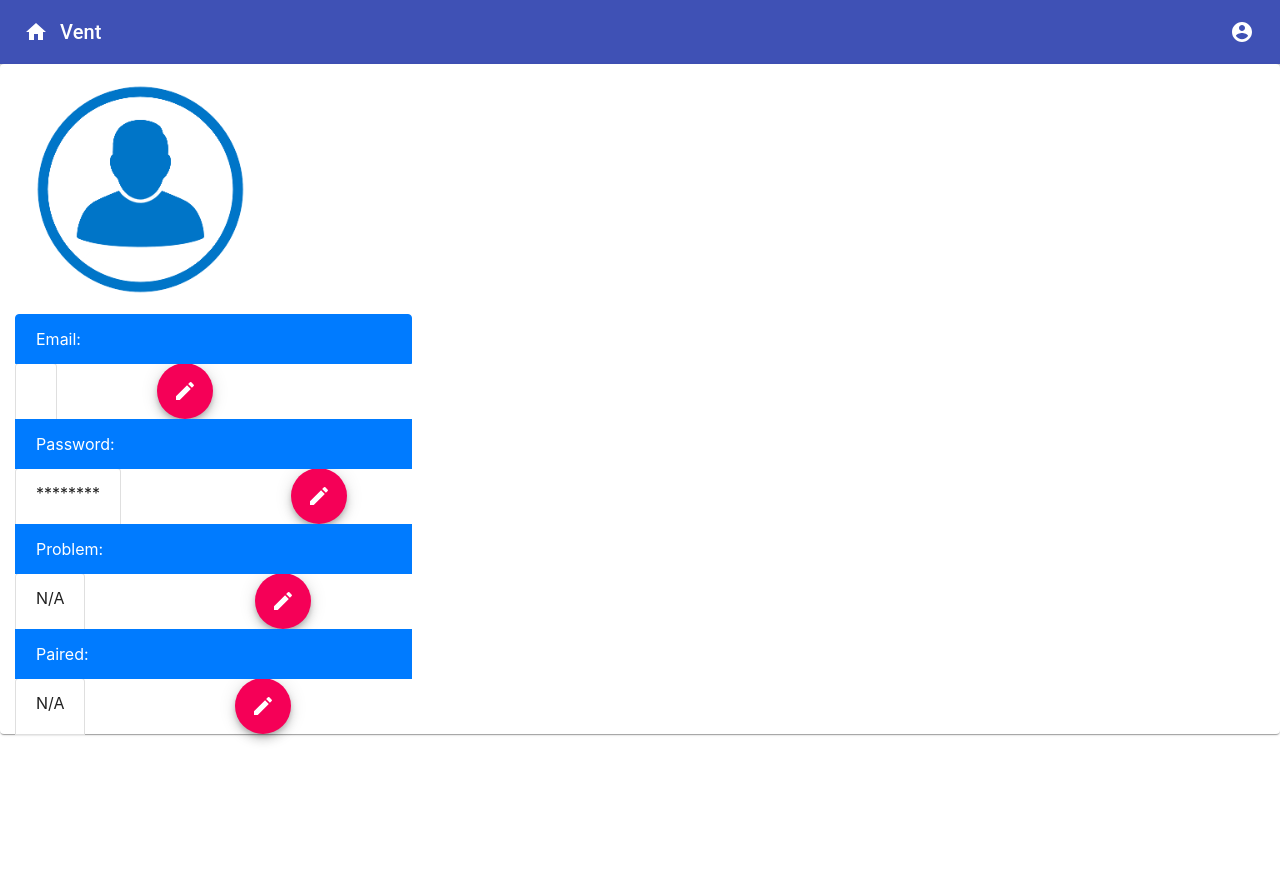
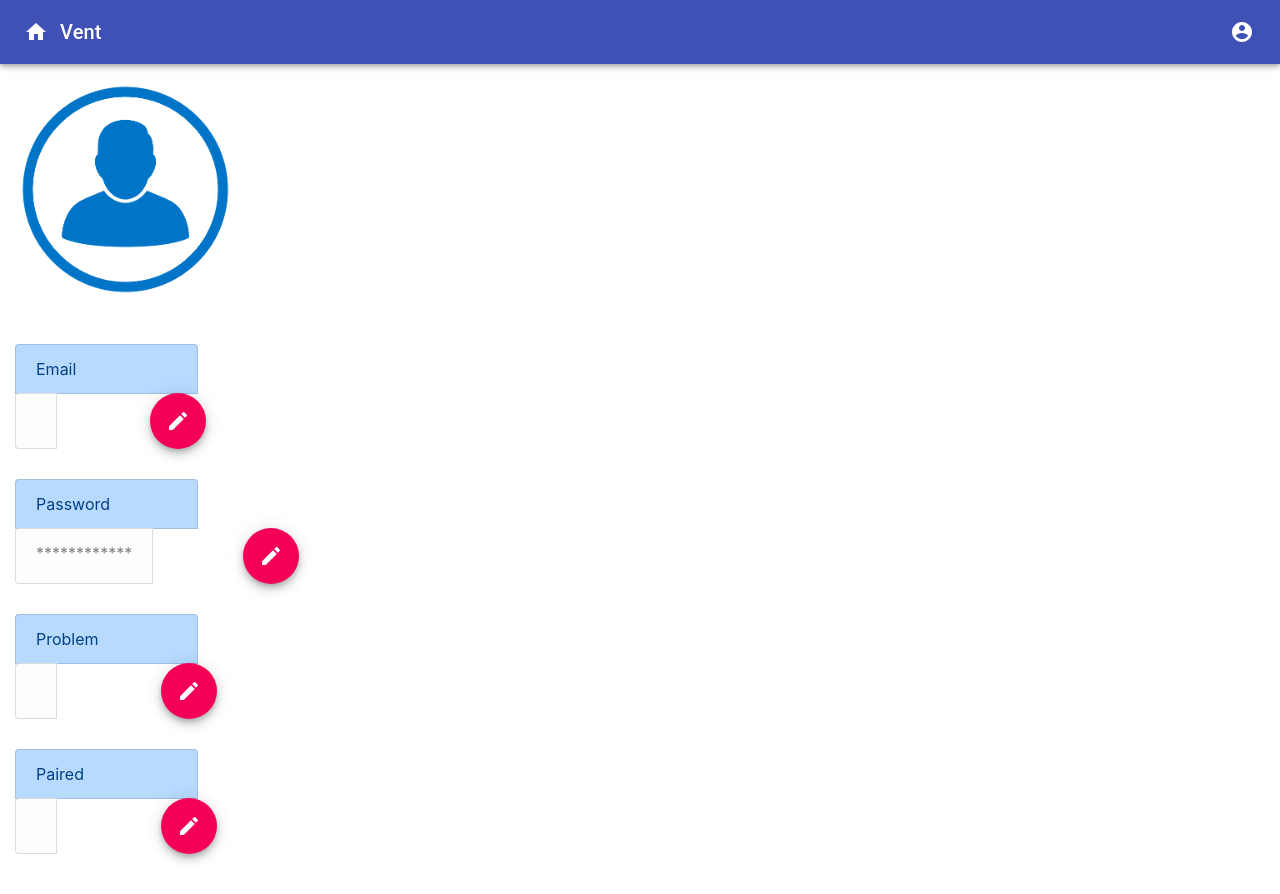
Before and after one commit to youssefwally/vent, a React (Create React App) app in the folder client/: page /account in a window 1280 px wide. Before the commit the page ends 800 px from the top, so only its background shows below. Built offline with nearby package versions, Linux system fonts and the light colour scheme.

Commit message:
Account Page half done

```diff
--- a/client/src/Pages/Account.js
+++ b/client/src/Pages/Account.js
@@ -1,55 +1,47 @@
-import React, { Component } from 'react'
-import { makeStyles } from '@material-ui/core/styles';
-import Paper from '@material-ui/core/Paper';
-import Col from 'react-bootstrap/Col'
-import avatar from '../Images/AccountIcon2.png'
-import ListGroup from 'react-bootstrap/ListGroup'
-import Fab from '@material-ui/core/Fab';
-import EditIcon from '@material-ui/icons/Edit';
-import Grid from '@material-ui/core/Grid';
+import React, { Component } from "react";
+import { makeStyles } from "@material-ui/core/styles";
+import Paper from "@material-ui/core/Paper";
+import Col from "react-bootstrap/Col";
+import avatar from "../Images/AccountIcon2.png";
+import ListGroup from "react-bootstrap/ListGroup";
+import Fab from "@material-ui/core/Fab";
+import EditIcon from "@material-ui/icons/Edit";
+import Grid from "@material-ui/core/Grid";
+import Form from "react-bootstrap/Form";
+import Container from "react-bootstrap/Container";
 
 const useStyles = makeStyles(theme => ({
   root: {
-      padding: theme.spacing(3, 2),
-    },
+    padding: theme.spacing(3, 2)
+  }
 }));
-
 
 const useStyles2 = makeStyles(theme => ({
   root: {
-      flexGrow: 1,
+    flexGrow: 1
   },
   paper: {
     height: 140,
-      width: 100,
+    width: 100
   },
   control: {
-      padding: theme.spacing(2),
-    },
+    padding: theme.spacing(2)
+  }
 }));
 
-
-
 export default class Account extends Component {
-
   constructor(props) {
     super(props);
     this.state = {
-           classes : useStyles,
-           classes2:useStyles2
-
-
+      classes: useStyles,
+      classes2: useStyles2
     };
-
   }
 
-
-
   render() {
-
-
     return (
-            <div>
+      <div style={{ justifyContent: "center" }}>
+        {/* <Form>
                <Paper className={this.state.classes}>
                <Col xs={6} md={4}>
                <img
@@ -97,7 +89,111 @@ export default class Account extends Component {
 </ListGroup>
 
     </Paper>
+    </Form>     */}
+        <div style={{ justifyContent: "center" }}>
+          <div>
+            <Form>
+              <Form.Group>
+                <img
+                  style={{ width: "250px", marginRight: "10px" }}
+                  src={avatar}
+                />
+              </Form.Group>
+
+              <Form.Group style={{ marginTop: "30px" }}>
+                <Col sm={2}>
+                  <ListGroup.Item variant="primary">Email</ListGroup.Item>
+                  <ListGroup horizontal>
+                    <ListGroup.Item variant="light">
+                      {sessionStorage.getItem("email")}
+                    </ListGroup.Item>
+                    <Container>
+                      {" "}
+                      <Fab
+                        color="secondary"
+                        aria-label="edit"
+                        style={{ left: "70%" }}
+                      >
+                        <EditIcon />
+                      </Fab>
+                    </Container>
+                  </ListGroup>
+                </Col>
+              </Form.Group>
+            </Form>
+            <Form>
+              <Form.Group style={{ marginTop: "30px" }}>
+                <Col sm={2}>
+                  <ListGroup.Item variant="primary">Password</ListGroup.Item>
+                  <ListGroup horizontal>
+                    <ListGroup.Item variant="light">
+                      ************
+                    </ListGroup.Item>
+                    <Container style={{ marginLeft: "20%" }}>
+                      {" "}
+                      <Fab
+                        color="secondary"
+                        aria-label="edit"
+                        style={{ left: "70%" }}
+                      >
+                        <EditIcon />
+                      </Fab>
+                    </Container>
+                  </ListGroup>
+                </Col>
+              </Form.Group>
+            </Form>
+            <Form>
+              <Form.Group style={{ marginTop: "30px" }}>
+                <Col sm={2}>
+                  <ListGroup.Item variant="primary">Problem</ListGroup.Item>
+                  <ListGroup horizontal>
+                    <ListGroup.Item variant="light">
+                    {sessionStorage.getItem("problemo")}
+                    </ListGroup.Item>
+                    <Container style={{ marginLeft: "20%" }}>
+                      {" "}
+                      <Fab
+                        color="secondary"
+                        aria-label="edit"
+                        style={{ left: "70%" }}
+                      >
+                        <EditIcon />
+                      </Fab>
+                    </Container>
+                  </ListGroup>
+                </Col>
+              </Form.Group>
+            </Form>
+            <Form>
+            <Form.Group style={{ marginTop: "30px" }}>
+                <Col sm={2}>
+                  <ListGroup.Item variant="primary">Paired</ListGroup.Item>
+                  <ListGroup horizontal>
+                    <ListGroup.Item variant="light">
+                    {sessionStorage.getItem("paired")}
+                    </ListGroup.Item>
+                    <Container style={{ marginLeft: "20%" }}>
+                      {" "}
+                      <Fab
+                        color="secondary"
+                        aria-label="edit"
+                        style={{ left: "70%" }}
+                      >
+                        <EditIcon />
+                      </Fab>
+                    </Container>
+                  </ListGroup>
+                </Col>
+              </Form.Group>
+            </Form>
+
+
+
+            <br />
           </div>
-        )
+        </div>
+      </div>
+    );
   }
 }
--- a/client/src/Pages/Login.js
+++ b/client/src/Pages/Login.js
@@ -157,10 +157,18 @@ class SimpleContainer extends React.Component {
               this.catchError(res);
             } else {
               if (data.auth == true) {
+
+
+
                 sessionStorage.setItem("token", data.token);
                 sessionStorage.setItem("auth", data.auth);
                 sessionStorage.setItem("id", data.id);
                 sessionStorage.setItem("email", info.email);
+                sessionStorage.setItem("problemo", data.problem);
+                sessionStorage.setItem("paired", data.paired);
+
+
+
                 document.location.href = "/";
               }
             }
```
Also changed, not shown: 1 other file (tests, documents, lock files or other folders). Lines whose indentation alone changed are shown as unchanged.
